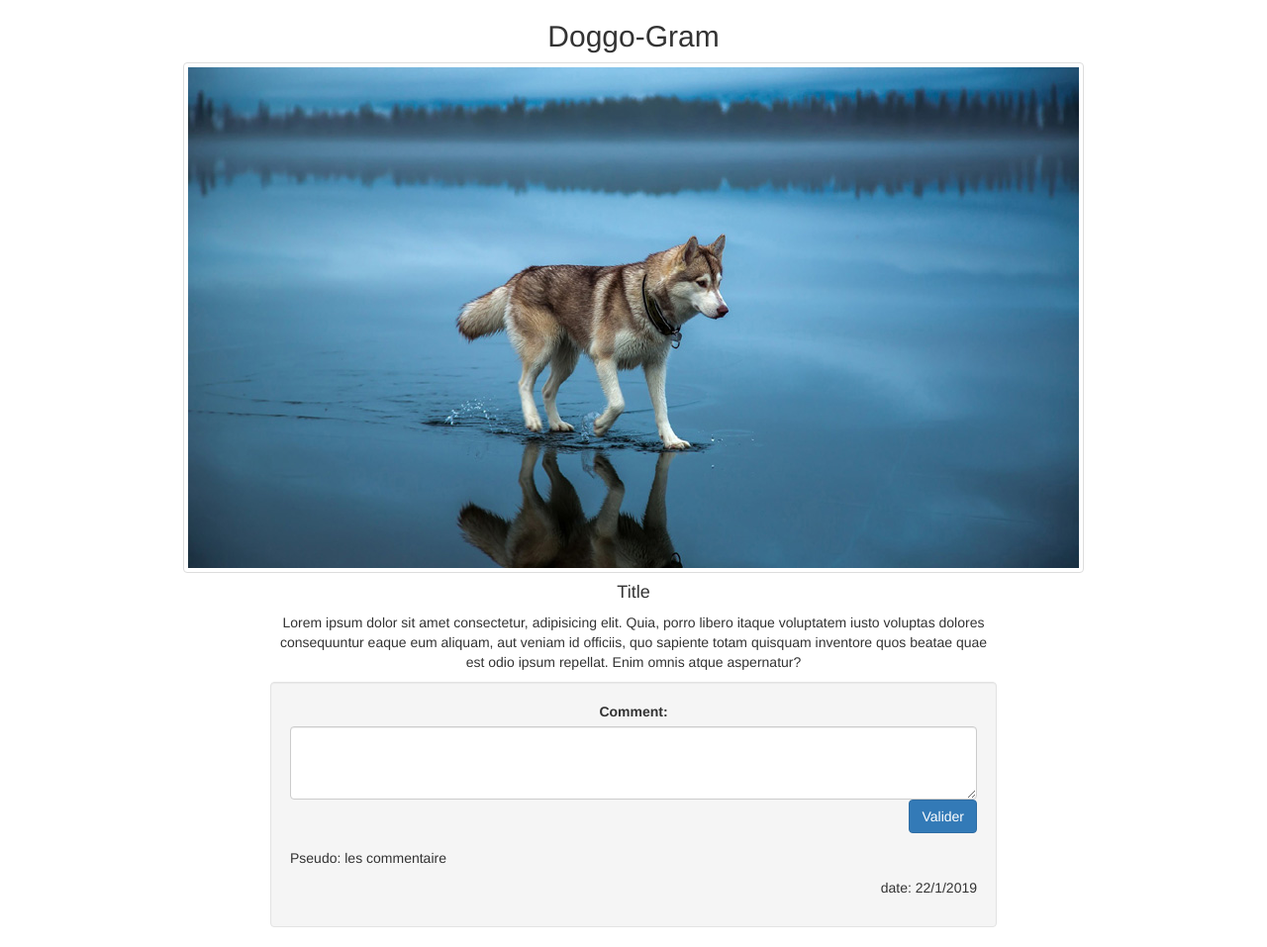
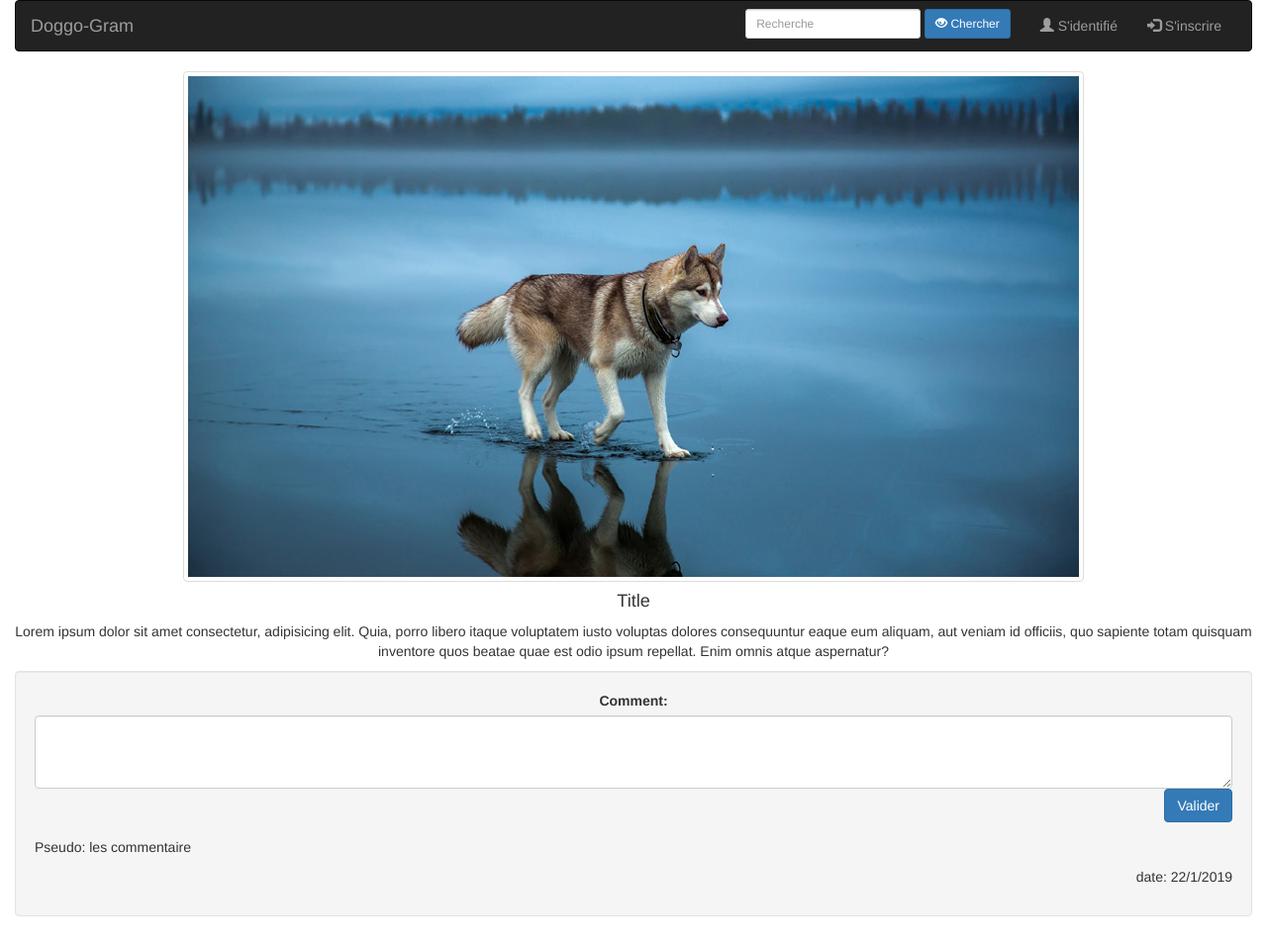
Before and after one commit to IvanCallau/Doggo-Gram, a PHP site: page /article.html in a window 1280 px wide. Shown: the whole page at 99% size. After the commit the page ends 926 px from the top, so only its background shows below. Run offline with PHP 8.4, Linux system fonts and the light colour scheme; some libraries are stand-ins or nearby versions.

Commit message:
La dernière version de article.html et article.css.

```diff
--- a/article.css
+++ b/article.css
@@ -1,13 +1,10 @@
 
 
 
+ @media (min-width: 1281px) {
 
-
-
-@media (min-width: 800px){
-    .ecran{
-          margin-left: 258px;
-          margin-right: 258px;
-      }
-
-  }
+.ecran{
+    margin-left: 20%;
+    margin-right: 20%;
+}
+}
--- a/article.html
+++ b/article.html
@@ -12,9 +12,34 @@
 
 </head>
 <body>
+
 <div class="container-fluid text-center">
     <div class="">
-       <h2 class="text-responsive">Doggo-Gram</h2>
+            <nav class="navbar navbar-inverse">
+                    <div class="container-fluid">
+                      <div class="navbar-header">
+                        <button type="button" class="navbar-toggle" data-toggle="collapse" data-target="#myNavbar">
+                          <span class="icon-bar"></span>
+                          <span class="icon-bar"></span>
+                          <span class="icon-bar"></span>
+                        </button>
+                        <a class="navbar-brand" href="#">Doggo-Gram</a>
+                    </div>
+                    <div class="collapse navbar-collapse" id="myNavbar">
+                        <ul class="nav navbar-nav navbar-right">
+                        <li><a href="#"><span class="glyphicon glyphicon-user"></span> S'identifié</a></li>
+                        <li><a href="#"><span class="glyphicon glyphicon-log-in"></span> S'inscrire</a></li>
+                        </ul>
+                        <form class="navbar-form navbar-right inline-form">
+                                <div class="form-group">
+                                  <input type="search" class="input-sm form-control" placeholder="Recherche">
+                                  <button type="submit" class="btn btn-primary btn-sm"><span class="glyphicon glyphicon-eye-open"></span> Chercher</button>
+                                </div>
+                        </form>
+                      </div>
+                    </div>
+
+                  </nav>
         <img src="dogOnWater.jpg" alt="dogImg" class="img-thumbnail">
     </div>
     <div class="ecran">
```
